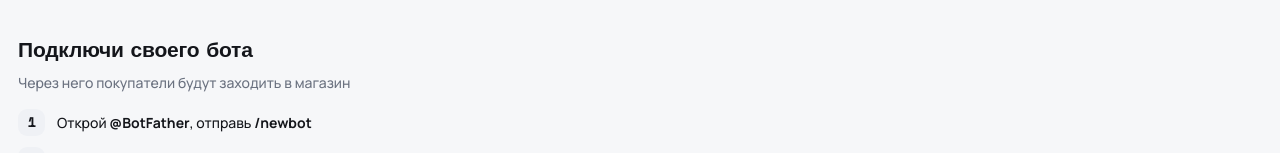
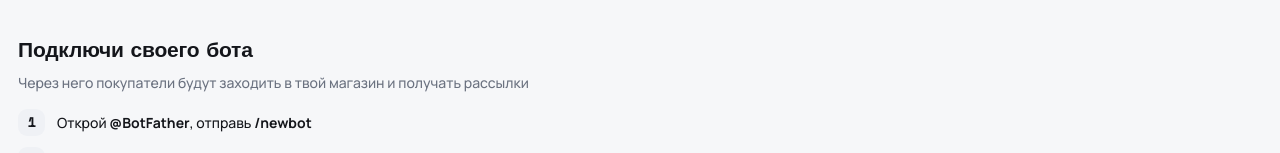
Before and after one commit to lexraden/botify, a Vue app in the folder webapp/: page /onboarding/bot in a window 1280 px wide. Shown: the top 153 px of the page. Built offline with nearby package versions, Linux system fonts and the light colour scheme; no server answers; a web font is replaced by a local one.

Commit message:
minor change

```diff
--- a/webapp/src/views/OnboardingBot.vue
+++ b/webapp/src/views/OnboardingBot.vue
@@ -74,7 +74,7 @@ async function submit() {
 <template>
   <div class="step" :class="{ 'kb-open': keyboardOpen }">
     <h2>{{ addingMore ? 'Подключи ещё одного бота' : 'Подключи своего бота' }}</h2>
-    <p class="lead">Через него покупатели будут заходить в магазин</p>
+    <p class="lead">Через него покупатели будут заходить в твой магазин и получать рассылки</p>
 
     <ol class="steps">
       <li><span class="num">1</span><span>Открой <b>@BotFather</b>, отправь <b>/newbot</b></span></li>
```
Also changed, not shown: 5 other files (tests, documents, lock files or other folders).
